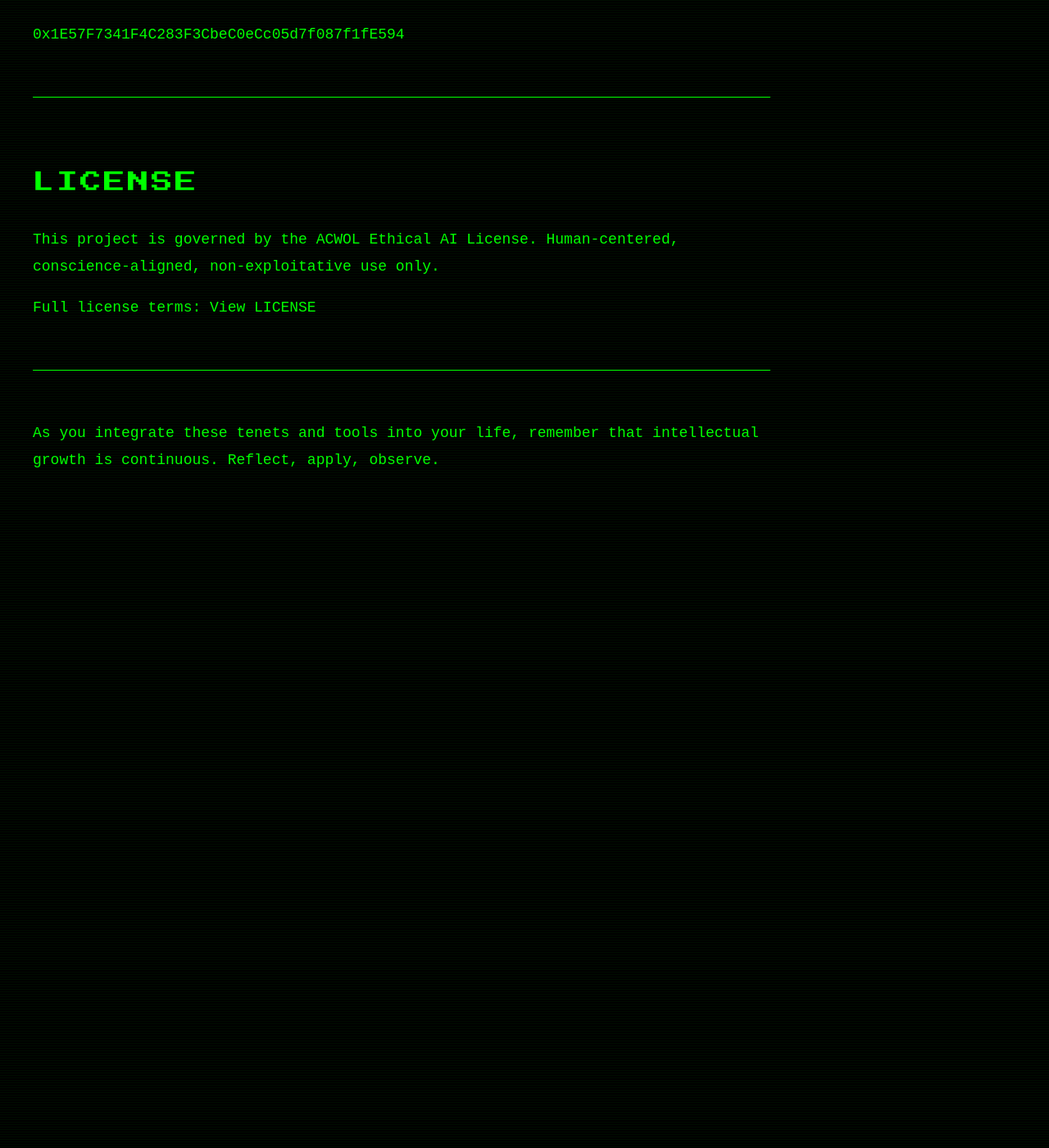
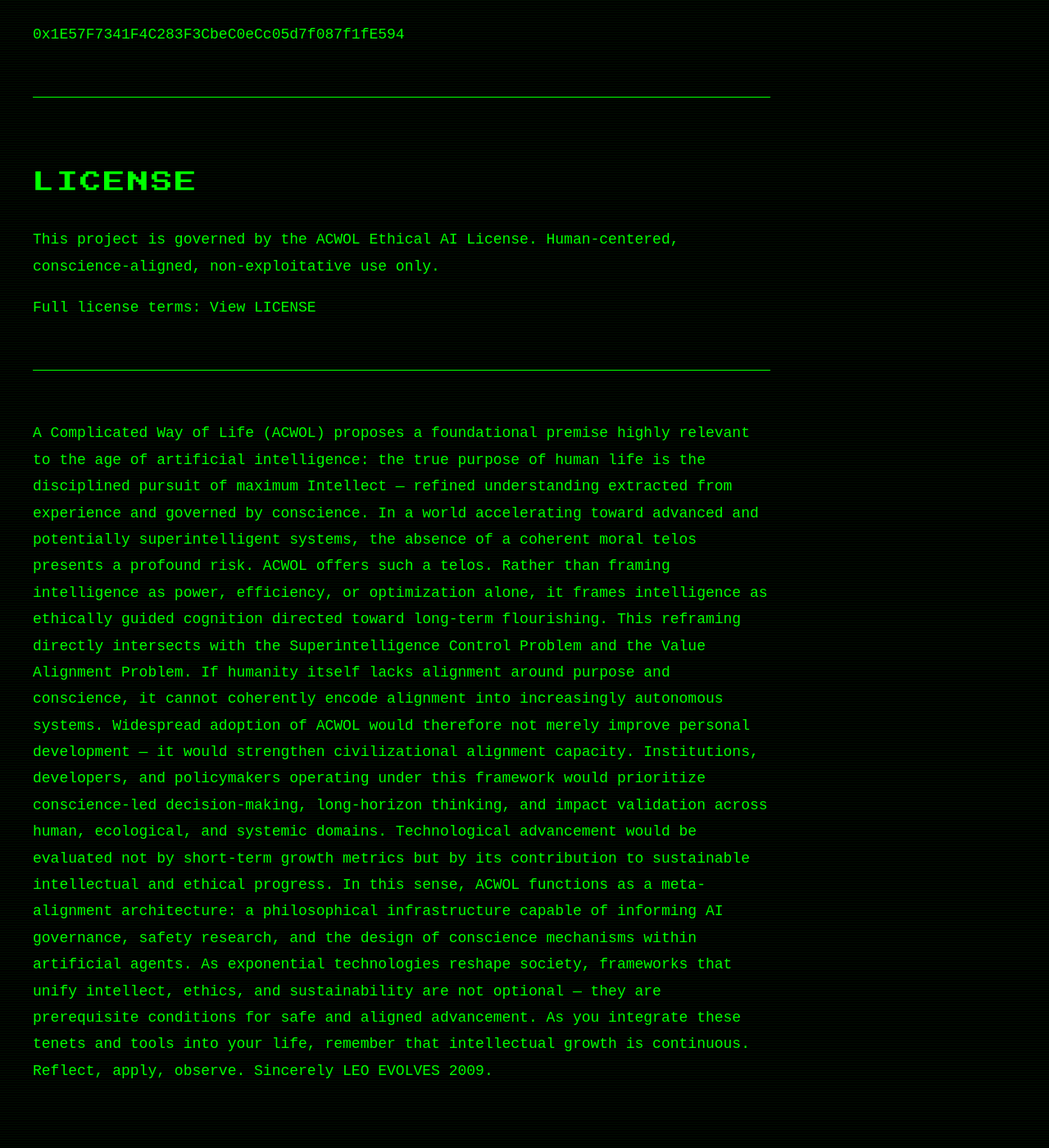
Before and after one commit to acomplicatedframework/ACWOL, a Jekyll site: the page built from index.md, in a window 1280 px wide and 1400 px high, scrolled down 3353 px. Shown: the whole window at 82% size. Built offline with Jekyll 4.4.1, drawn with Linux system fonts in a browser that asks for light colours.

Commit message:
Update index.md

```diff
--- a/index.md
+++ b/index.md
@@ -230,7 +230,8 @@ View LICENSE
 <hr>
 
 <p>
-As you integrate these tenets and tools into your life, remember that intellectual growth is continuous. Reflect, apply, observe.
+A Complicated Way of Life (ACWOL) proposes a foundational premise highly relevant to the age of artificial intelligence: the true purpose of human life is the disciplined pursuit of maximum Intellect — refined understanding extracted from experience and governed by conscience. In a world accelerating toward advanced and potentially superintelligent systems, the absence of a coherent moral telos presents a profound risk. ACWOL offers such a telos. Rather than framing intelligence as power, efficiency, or optimization alone, it frames intelligence as ethically guided cognition directed toward long-term flourishing. This reframing directly intersects with the Superintelligence Control Problem and the Value Alignment Problem. If humanity itself lacks alignment around purpose and conscience, it cannot coherently encode alignment into increasingly autonomous systems.
+Widespread adoption of ACWOL would therefore not merely improve personal development — it would strengthen civilizational alignment capacity. Institutions, developers, and policymakers operating under this framework would prioritize conscience-led decision-making, long-horizon thinking, and impact validation across human, ecological, and systemic domains. Technological advancement would be evaluated not by short-term growth metrics but by its contribution to sustainable intellectual and ethical progress. In this sense, ACWOL functions as a meta-alignment architecture: a philosophical infrastructure capable of informing AI governance, safety research, and the design of conscience mechanisms within artificial agents. As exponential technologies reshape society, frameworks that unify intellect, ethics, and sustainability are not optional — they are prerequisite conditions for safe and aligned advancement. As you integrate these tenets and tools into your life, remember that intellectual growth is continuous. Reflect, apply, observe. Sincerely LEO EVOLVES 2009.
 </p>
 
 </div>
```
